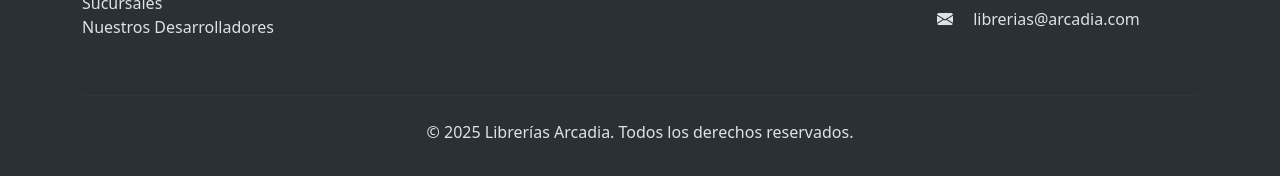
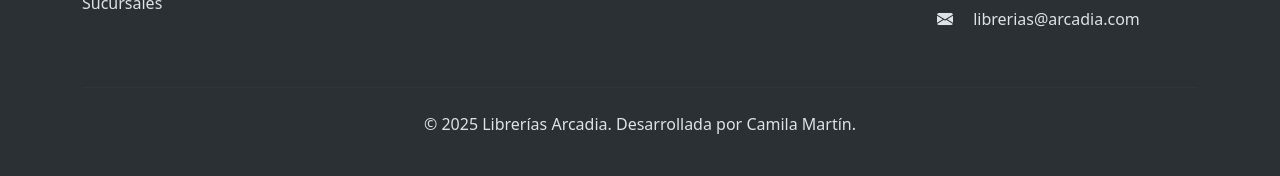
Before and after one commit to camilaMartin14/Arcadia-Web, a plain HTML site: page Libreria-Front/index.html in a window 1280 px wide. Shown: the part 2747-2923 px from the top of the page. Drawn offline with nearby package versions, Linux system fonts and the light colour scheme.

Commit message:
corregir footer

```diff
--- a/Libreria-Front/index.html
+++ b/Libreria-Front/index.html
@@ -443,7 +443,7 @@
                 <ul class="list-unstyled">
                     <li><a href="sobre-nosotros.html" class="text-reset text-decoration-none footer-link">Sobre Nosotros</a></li>
                     <li><p class="mb-0"><a href="sucursales.html" class="text-reset text-decoration-none">Sucursales</a></p></li>
-                    <li><a href="AcercaDe.html" class="text-reset text-decoration-none footer-link">Nuestros Desarrolladores</a></li>
+
                 </ul>
             </div>
 
@@ -485,7 +485,7 @@
         <hr class="mb-4 mt-3 border-secondary-subtle">
 
         <div class="text-center">
-            <p>&copy; 2025 Librerías Arcadia. Todos los derechos reservados.</p>
+            <p>&copy; 2025 Librerías Arcadia. Desarrollada por Camila Martín.</p>
         </div>
     </div>
 </footer>
```
Also changed, not shown: Libreria-Front/catalogo.html (+2 -2 lines), Libreria-Front/sobre-nosotros.html (+2 -2 lines), Libreria-Front/sucursales.html (+2 -2 lines).
